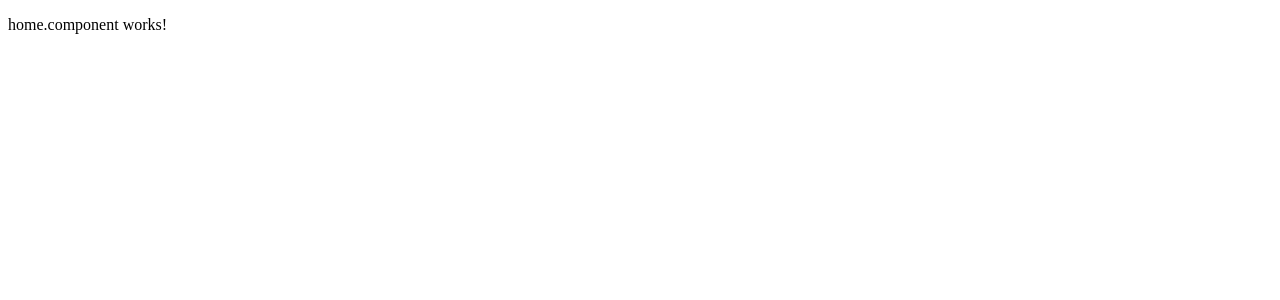
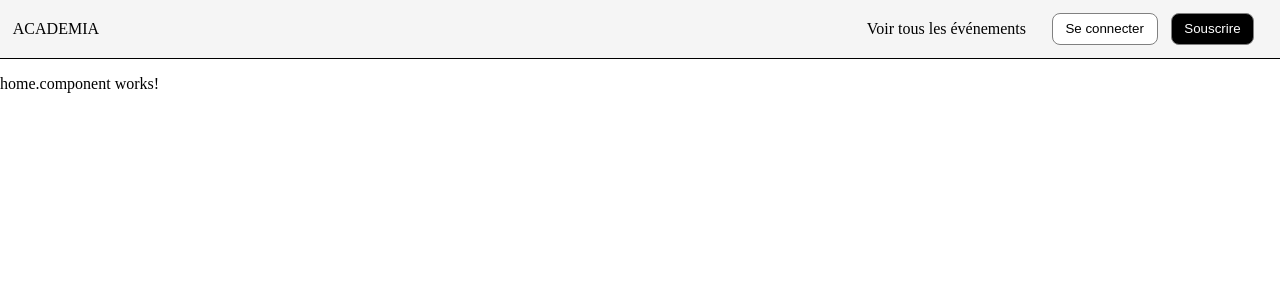
Before and after one commit to NawelMera/managentEvent, an Angular app: page /home in a window 1280 px wide. Shown: the top 300 px of the page. Built offline with nearby package versions, Linux system fonts and the light colour scheme.

Commit message:
fit: header without logo

```diff
--- a/src/app/component/header/header.html
+++ b/src/app/component/header/header.html
@@ -1 +1,18 @@
-<p>header works!</p>
+<div class="header">
+    <div class="header-spacer">
+        ACADEMIA
+    </div>
+    <div>
+        Voir tous les événements
+    </div>
+    <div>
+        <button class="button-white">
+            Se connecter
+        </button>
+    </div>
+    <div >
+        <button class="button-black">
+            Souscrire
+        </button>
+    </div>
+</div>
--- a/src/app/component/header/header.scss
+++ b/src/app/component/header/header.scss
@@ -0,0 +1,40 @@
+.header {
+    width: 100%;
+    height: 4vh;
+
+    padding: 1vw 0;
+
+    display: flex;
+    flex-direction: row;
+    align-items: center;
+
+    background-color: #f5f5f5;
+    border-bottom: black 1px solid;
+}
+
+.header > div {
+    padding: 0 1%;
+    width: fit-content;
+
+    text-wrap: nowrap;
+    display: block;
+    flex-direction: column;
+    align-items: center;
+}
+
+.header > :first-child {
+    width: 100%;
+    display: flex;
+    flex-direction: row;
+}
+
+.header > :last-child {
+    padding-right: 2%;
+    padding-left: 0;
+}
+
+.header button {
+    height: 4vh;
+    min-height: fit-content;
+    padding: 0.5vh 1vw;
+}
--- a/src/app/container/create-event/create-event.component.ts
+++ b/src/app/container/create-event/create-event.component.ts
@@ -1,5 +1,5 @@
 import { Component } from '@angular/core';
-import {MatButtonModule} from '@angular/material/button';
+import { MatButtonModule } from '@angular/material/button';
 
 
 @Component({
--- a/src/app/container/home/home.component.html
+++ b/src/app/container/home/home.component.html
@@ -1 +1,2 @@
+<app-header></app-header>
 <p>home.component works!</p>
--- a/src/app/container/home/home.component.ts
+++ b/src/app/container/home/home.component.ts
@@ -1,8 +1,10 @@
 import { Component } from '@angular/core';
+
+import { Header } from 'component/header/header';
 
 @Component({
   selector: 'app-home.component',
-  imports: [],
+  imports: [Header],
   templateUrl: './home.component.html',
   styleUrl: './home.component.scss',
 })
--- a/src/styles.scss
+++ b/src/styles.scss
@@ -1 +1,18 @@
 /* You can add global styles to this file, and also import other style files */
+body {
+    margin: 0;
+}
+
+.button-white {
+    color: black;
+    background-color: white;
+    border: 1px solid gray;
+    border-radius: 8px;
+}
+
+.button-black {
+    color: white;
+    background-color: black;
+    border: 1px solid gray;
+    border-radius: 8px;
+}
```
Also changed, not shown: 1 other file (tests, documents, lock files or other folders).
